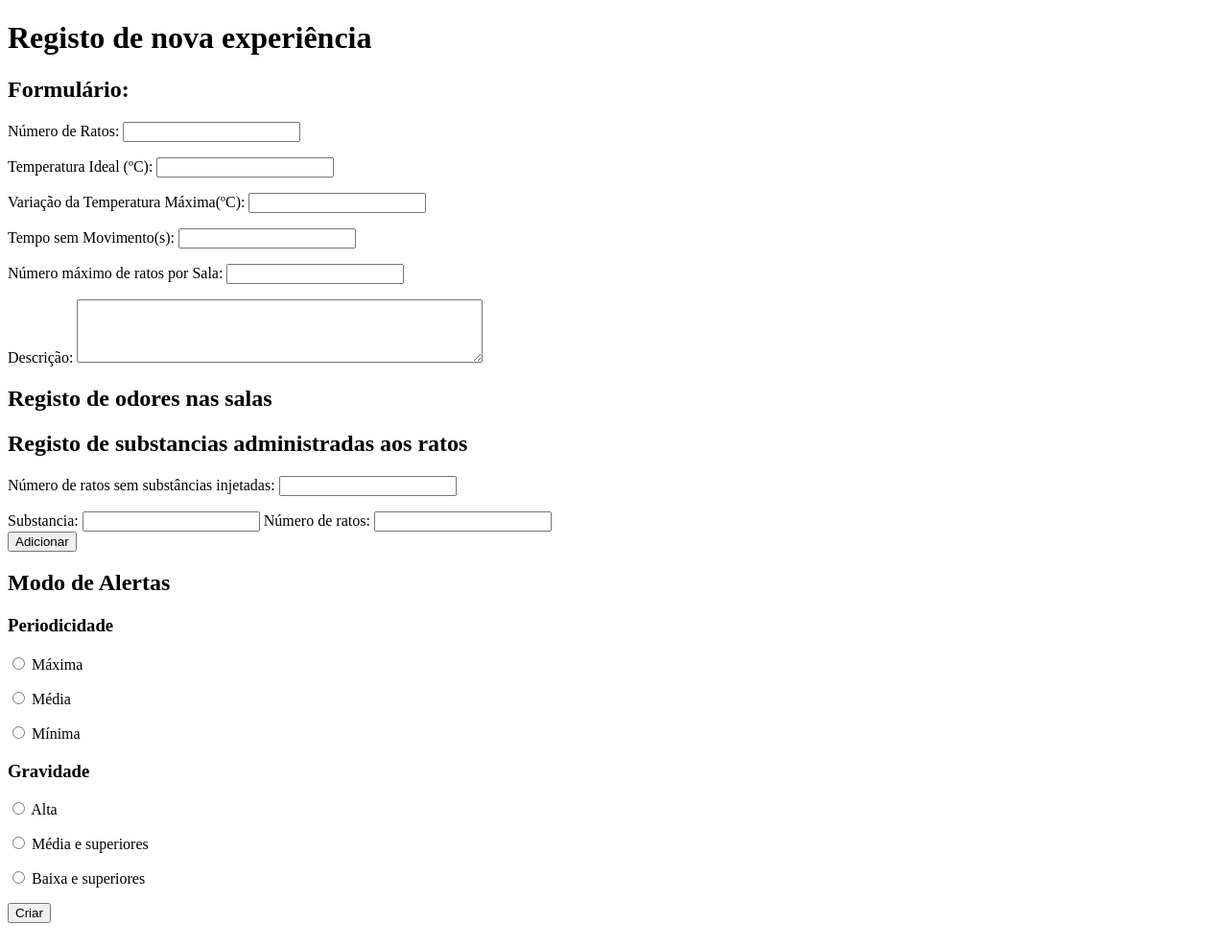
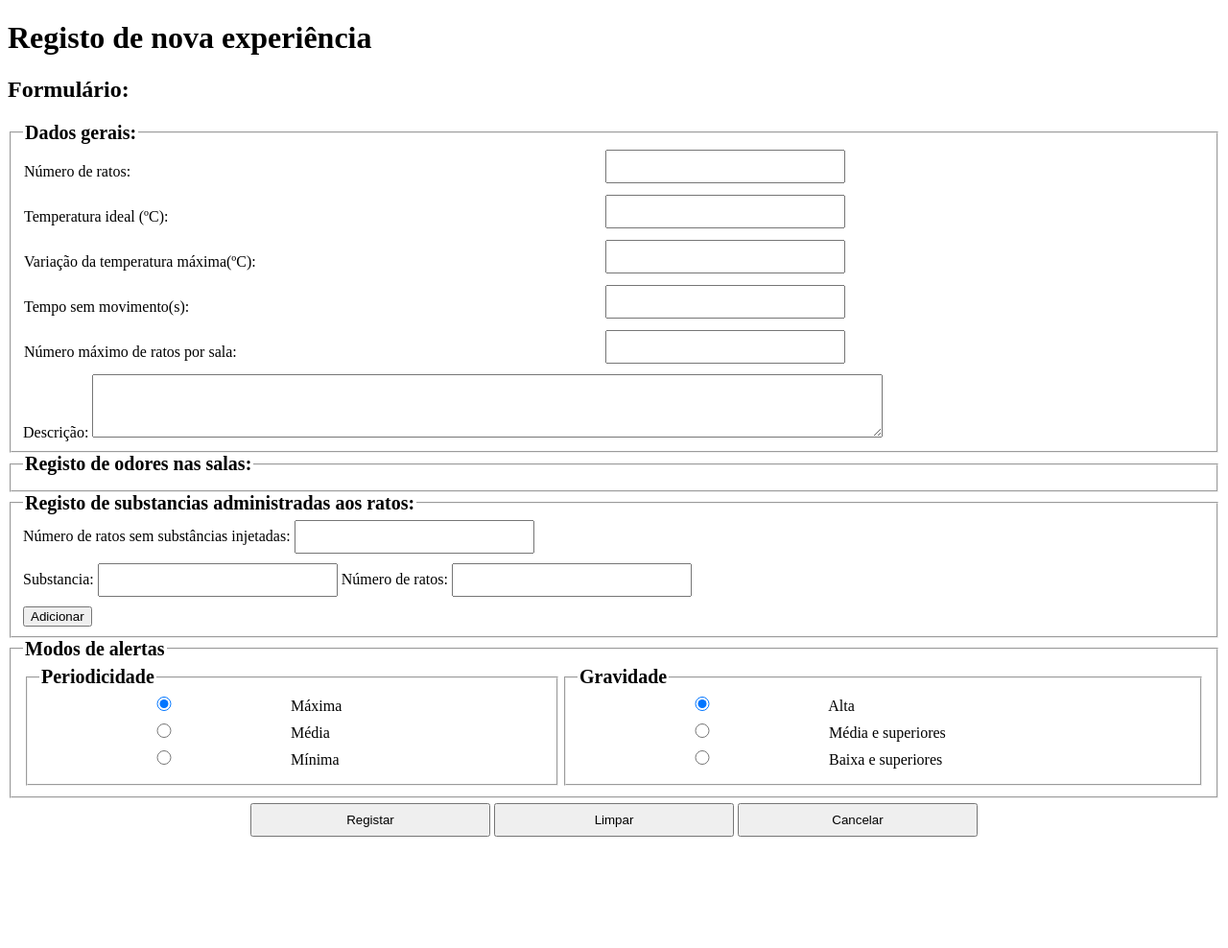
Before and after one commit to afarl-iscteiul/UIpisid2, a Django app: template UIpisid/monitratoslab/templates/monitratoslab/novaexperiencia.html in a window 1280 px wide. Shown: the whole page at 96% size. After the commit the page ends 872 px from the top, so only its background shows below. Run offline with Django 4.2, Linux system fonts and the light colour scheme; the template is opened without the code that fills it, so the values that code supplies are empty; some libraries are stand-ins or nearby versions.

Commit message:
Formatação da pagina de novas experiencias em progresso

```diff
--- a/UIpisid/monitratoslab/static/monitratoslab/css/style.css
+++ b/UIpisid/monitratoslab/static/monitratoslab/css/style.css
@@ -11,13 +11,10 @@ form {
     text-align: center;
 }
 
-input {
-    margin-bottom: 10px;
-    width: 250px;
-    height: 35px;
-    box-sizing: border-box
+form.registo {
+    width: 100%;
+    text-align: left;
 }
-
 
 /*Tabelas*/
 table{
@@ -41,3 +38,34 @@ body aside button {
     width: 125px;
     margin-bottom: 5px;
 }
+
+button.btn {
+    width: 250px;
+    height: 35px;
+}
+
+input {
+    margin-bottom: 10px;
+    width: 250px;
+    height: 35px;
+    box-sizing: border-box
+}
+
+input.radio-btn {
+    height: 15px;
+}
+
+/*Legenda*/
+legend {
+    font-size: 20px;
+    font-weight: bold;
+}
+
+/*Fieldset*/
+fieldset.btn {
+    text-align: center;
+    border: none;
+}
+
+
+/*TESTES*/
--- a/UIpisid/monitratoslab/templates/monitratoslab/novaexperiencia.html
+++ b/UIpisid/monitratoslab/templates/monitratoslab/novaexperiencia.html
@@ -3,40 +3,9 @@
 <head>
     <meta charset="UTF-8">
     <title>Registo de nova experiência</title>
-
-    <!--    <link rel="stylesheet" href="//maxcdn.bootstrapcdn.com/bootstrap/4.0.0/css/bootstrap.min.css">-->
-    <!--    <link rel="stylesheet" href="https://cdn.jsdelivr.net/npm/bootstrap-icons@1.3.0/font/bootstrap-icons.css">-->
+    {% load static %}
+    <link rel="stylesheet" type="text/css" href="{% static 'monitratoslab/css/style.css' %}" />
     <script src="//ajax.googleapis.com/ajax/libs/jquery/3.2.1/jquery.min.js"></script>
-
-    <!--    <style>-->
-    <!--        form {-->
-    <!--            display: table;-->
-    <!--        }-->
-
-    <!--        p {-->
-    <!--            display: table-row;-->
-    <!--        }-->
-
-    <!--        label {-->
-    <!--            display: table-cell;-->
-    <!--        }-->
-
-    <!--        input {-->
-    <!--            display: table-cell;-->
-    <!--        }-->
-
-    <!--        .column {-->
-    <!--            float: left;-->
-    <!--            width: 50%;-->
-    <!--        }-->
-
-    <!--        /* Clear floats after the columns */-->
-    <!--        .row:after {-->
-    <!--            content: "";-->
-    <!--            display: table;-->
-    <!--            clear: both;-->
-    <!--        }-->
-    <!--    </style>-->
 </head>
 <body>
     {% if error_message %}
@@ -45,70 +14,59 @@
 
     <h1>Registo de nova experiência</h1>
     <h2>Formulário:</h2>
-<form method="post" action="{% url 'monitratoslab:novaexperiencia' %}">
+    <form method="post" action="{% url 'monitratoslab:novaexperiencia' %}" class="registo">
         {% csrf_token %}
+        <fieldset id="dados-gerais">
+            <legend>Dados gerais:</legend>
             <div class="row">
                 <div class="column">
-            <p>
-                <label for="numeroratos">Número de Ratos:</label>
-                <input type="number" id="numeroratos" name="numeroratos" required>
-            </p>
-            <p>
-                <label for="temperaturaideal">Temperatura Ideal (ºC):</label>
-                <input type="number" id="temperaturaideal" name="temperaturaideal" step="0.01" required>
-            </p>
-            <p>
-                <label for="variacaotemperaturamaxima">Variação da Temperatura Máxima(ºC):</label>
-                <input type="number" id="variacaotemperaturamaxima" name="variacaotemperaturamaxima" step="0.01"
-                       required>
-            </p>
-            <p>
-                <label for="segundossemmovimento">Tempo sem Movimento(s):</label>
-                <input type="number" id="segundossemmovimento" name="segundossemmovimento" required>
-            </p>
-            <p>
-                <label for="limiteratossala">Número máximo de ratos por Sala:</label>
-                <input type="number" id="limiteratossala" name="limiteratossala" required>
-            </p>
+                    <table>
+                        <tr>
+                            <td><label for="numeroratos">Número de ratos:</label></td>
+                            <td><input type="number" id="numeroratos" name="numeroratos" required></td>
+                        </tr>
+                        <tr>
+                            <td><label for="temperaturaideal">Temperatura ideal (ºC):</label></td>
+                            <td><input type="number" id="temperaturaideal" name="temperaturaideal" step="0.01" required></td>
+                        </tr>
+                        <tr>
+                            <td><label for="variacaotemperaturamaxima">Variação da temperatura máxima(ºC):</label></td>
+                            <td><input type="number" id="variacaotemperaturamaxima" name="variacaotemperaturamaxima" step="0.01" required></td>
+                        </tr>
+                        <tr>
+                            <td><label for="segundossemmovimento">Tempo sem movimento(s):</label></td>
+                            <td><input type="number" id="segundossemmovimento" name="segundossemmovimento" required></td>
+                        </tr>
+                        <tr>
+                            <td><label for="limiteratossala">Número máximo de ratos por sala:</label></td>
+                            <td><input type="number" id="limiteratossala" name="limiteratossala" required></td>
+                        </tr>
+                    </table>
                 </div>
                 <div class="column">
                     <label for="descricao">Descrição:</label>
-            <textarea id="descricao" name="descricao" rows="4" cols="50"></textarea>
+                    <textarea id="descricao" name="descricao" rows="4" cols="100"></textarea>
                 </div>
             </div>
+        </fieldset>
+
         <div>
+            <fieldset id="dados-salas">
+                <legend>Registo de odores nas salas:</legend>
                 <div name="Registo de odores nas salas" class="column">
-            <h2>Registo de odores nas salas</h2>
                     {% for i in num_salas %}
                     <label for="sala_{{ i }}">Sala {{ i }}:</label>
                     <input type="text" id="sala_{{ i }}" name="sala_{{ i }}">
                     <br>
                     {% endfor %}
                 </div>
+            </fieldset>
+            <fieldset id="dados-substancias">
+                <legend>Registo de substancias administradas aos ratos:</legend>
                 <div name="Registo de substancias administradas aos ratos" class="column">
-            <h2>Registo de substancias administradas aos ratos</h2>
-            <p>
                     <label for="ratossemsubstancias">Número de ratos sem substâncias injetadas:</label>
                     <input type="number" id="ratossemsubstancias" name="ratossemsubstancias" required>
-            </p>
-            <div name="ANTIGO CODIGO PARA ADICIONAR SUBSTANCIAS">
-                <!--            <div>-->
-                <!--                <div id="linha">-->
-                <!--                    <label class="number"></label>-->
-                <!--                    <label for="substancia_1">Substância_{{ number }}:</label>-->
-                <!--                    <input type="text" id="substancia_1" name="substancia_1" required>-->
-                <!--                    <label for="numeroratossubstancia_1">Número de ratos:</label>-->
-                <!--                    <input type="number" id="numeroratossubstancia_1" name="numeroratossubstancia_1" required>-->
-                <!--                    <button id="DeleteRow" type="button">Remover</button>-->
-                <!--                    <label class="number"></label>-->
-
-                <!--                </div>-->
-                <!--                <div id="newinput"></div>-->
-                <!--                <button id="rowAdder" type="button">Adicionar</button>-->
-                <!--            </div>-->
-
-                <!--    #CAMPO NOVO PARA ADICIONAR SUBSTANCIAS-->
-            </div>
+                    <br>
                     <div id="input_fields">
                         <div>
                             <label for="substancia">Substancia:</label>
@@ -118,76 +76,58 @@
                         </div>
                     </div>
                     <button id="add_button" type="button">Adicionar</button>
-
-            <!--  ###    ###    ###   ###       ###    ###    ###   ###  -->
                 </div>
+            </fieldset>
         </div>
+        <fieldset id="dados-alerta">
+            <legend>Modos de alertas</legend>
             <div class="row" name="modo de alertas">
-        <h2>Modo de Alertas</h2>
+                <table>
+                    <tr>
+                        <td>
+                            <fieldset id="periodicidade">
+                                <legend>Periodicidade</legend>
                                     <div class="column" name="periodicidade_">
-            <h3>Periodicidade</h3>
-            <p>
-                <input type="radio" id="maxima" name="periodicidade" value="maxima">
+                                    <input type="radio" class="radio-btn" id="maxima" name="periodicidade" value="maxima" checked>
                                     <label for="maxima">Máxima</label>
-            </p>
-            <p>
-                <input type="radio" id="media" name="periodicidade" value="media">
+                                    <br>
+                                    <input type="radio" class="radio-btn" id="media" name="periodicidade" value="media">
                                     <label for="media">Média</label>
-            </p>
-
-            <p>
-                <input type="radio" id="minima" name="periodicidade" value="minima">
+                                    <br>
+                                    <input type="radio" class="radio-btn" id="minima" name="periodicidade" value="minima">
                                     <label for="minima">Mínima</label>
-            </p>
                                 </div>
-        <div class="column" name="gravidade_">
-            <h3>Gravidade</h3>
-            <p>
-                <input type="radio" id="grav_alta" name="gravidade" value="grav_alta">
+                            </fieldset>
+                        </td>
+                        <td>
+                            <fieldset id="gravidade">
+                                <legend>Gravidade</legend>
+                                <div class="column" name="gravidade">
+                                    <input type="radio" class="radio-btn" id="grav_alta" name="gravidade" value="grav_alta" checked>
                                     <label for="grav_alta">Alta</label>
-            </p>
-            <p>
-                <input type="radio" id="grav_media" name="gravidade" value="grav_media">
+                                    <br>
+                                    <input type="radio" class="radio-btn" id="grav_media" name="gravidade" value="grav_media">
                                     <label for="media">Média e superiores</label>
-            </p>
-
-            <p>
-                <input type="radio" id="grav_baixa" name="gravidade" value="grav_baixa">
+                                    <br>
+                                    <input type="radio" class="radio-btn" id="grav_baixa" name="gravidade" value="grav_baixa">
                                     <label for="grav_baixa">Baixa e superiores</label>
-            </p>
                                 </div>
+                            </fieldset>
+                        </td>
+                    </tr>
+                </table>
             </div>
-
-    <!--    <button type="submit">Enviar</button>-->
-    <input type="submit" value="Criar">
+        </fieldset>
+        <fieldset class="btn">
+        <input type="submit" value="Registar">
+        <input type="reset" value="Limpar">
+<!--    CARF - Falta mudar o URL-->
+        <a href="{% url 'monitratoslab:paginalogout' %}">
+            <button class="btn"> Cancelar </button>
+        </a>
+        </fieldset>
     </form>
-
     <br>
-<!--JAVASCRIPS ANTIGO-->
-<script type="text/javascript">
-
-    $(".number").each(function (index) {
-        let n = index + 1;
-        $(this).text(n);
-    });
-
-    $("#rowAdder").click(function () {
-        newRowAdd =
-            '<div id="linha">' +
-            '<label class="number" for="substancia_{{number}}">Substância: </label><input class="number" type="text" id="substancia_{{number}}" name="substancia_{{number}}" required>' +
-            '<label class="number" for="numeroratossubstancia_{{number}}"> Número de ratos: </label><input class="number" type="number" id="numeroratossubstancia_{{number}}" name="numeroratossubstancia_{{number}}" required>' +
-            ' ' + '<button id="DeleteRow" type="button">Remover</button></div>';
-
-        $('#newinput').append(newRowAdd);
-    });
-
-    $("body").on("click", "#DeleteRow", function () {
-        $(this).parents("#linha").remove();
-    })
-    //     %%%%%%%%%%%%%%%%%%%%%%%%%%%%%%%%%%%%%%%%%%%%%%%%%%%%%%%%%%%%%%%%%%%%%%%%%%%%%%%%%%%%%
-</script>
-<!--FIM JAVASCRIPT ANTIGO-->
-<!--JAVASCRIP NOVO-->
     <script src="https://code.jquery.com/jquery-3.6.0.min.js"></script>
     <script>
         $(document).ready(function () {
@@ -212,7 +152,5 @@
             });
         });
     </script>
-<!--FIM JAVASCRIPT NOVO-->
-
 </body>
 </html>
--- a/UIpisid/monitratoslab/urls.py
+++ b/UIpisid/monitratoslab/urls.py
@@ -10,6 +10,7 @@ urlpatterns = [
     # path('detalheexperiencia/', views.detalheexperiencia, name='detalheexperiencia'),
     path('detalheexperiencia/<int:experiencia_id>/', views.detalheexperiencia, name='detalheexperiencia'),
     path('autenticacao', views.autenticacao, name='autenticacao'),
+    path('teste', views.teste, name='teste'),
 
 
 ]
--- a/UIpisid/monitratoslab/views.py
+++ b/UIpisid/monitratoslab/views.py
@@ -38,6 +38,10 @@ def index(request):
 
 def autenticacao(request):
     return render(request, 'monitratoslab/autenticacao.html')
+
+
+def teste(request):
+    return render(request, 'monitratoslab/teste.html')
 
 
 def conexaobd(request):
```
Also changed, not shown: UIpisid/monitratoslab/templates/monitratoslab/teste.html (added, +59 -0 lines). Lines whose indentation alone changed are shown as unchanged.
